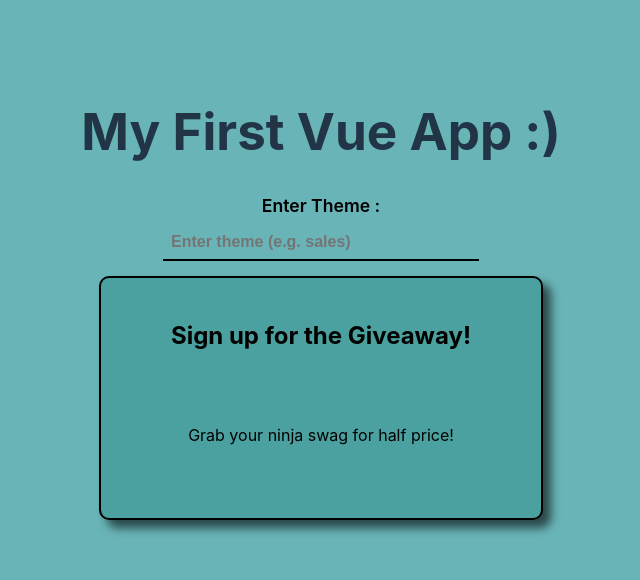
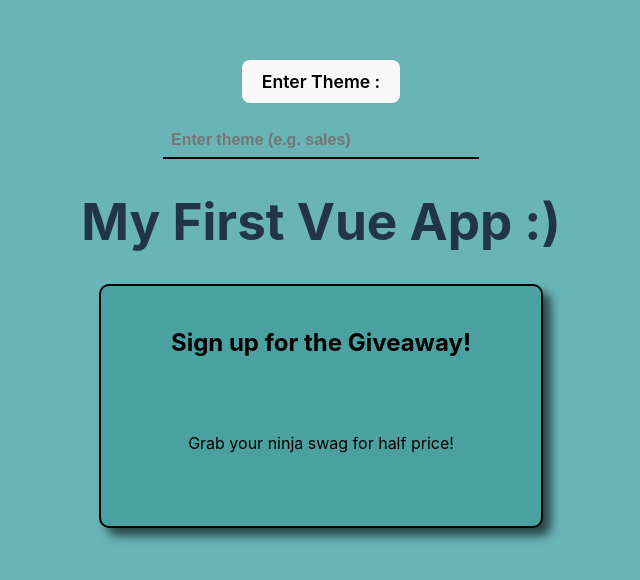
Before and after one commit to anushka9540/Vue-JS, a Vue app: page / in a window 1280 px wide. Shown: the part 106-686 px from the top of the page, without its empty margins (319-959 px from the left). Built offline with nearby package versions, Linux system fonts and the light colour scheme.

Commit message:
use ref for focus

```diff
--- a/src/App.vue
+++ b/src/App.vue
@@ -10,16 +10,22 @@ function focusInputField() {
     inputField.value.focus();
   }
 }
+
+function preventDirectFocus(event) {
+  event.preventDefault();
+}
+
 </script>
 
 <template>
   <div class="container">
-    <h1>My First Vue App :)</h1>
 
     <div class="input-group">
-      <label @click="focusInputField">Enter Theme :</label>
-      <input type="text" v-model="themes" placeholder="Enter theme (e.g. sales)" ref="inputField"/>
+      <button @click="focusInputField"><label>Enter Theme :</label></button>
+      <input type="text" v-model="themes" placeholder="Enter theme (e.g. sales)" ref="inputField"  @mousedown="preventDirectFocus"/>
     </div>
+
+    <h1>My First Vue App :)</h1>
 
     <ModalProject
       modalTitle="Sign up for the Giveaway!"
@@ -40,13 +46,13 @@ function focusInputField() {
 }
 
 
-.input-group {
+/* .input-group {
   display: flex;
   flex-direction: column;
   align-items: center;
   margin-bottom: 15px;
   width: 100%;
-}
+} */
 
 label {
   color: black;
@@ -65,6 +71,8 @@ input {
   border-bottom: 2px solid;
   font-weight: 600;
   font-size: 1rem;
+  margin-top: 20px;
+
 }
 
 
```
